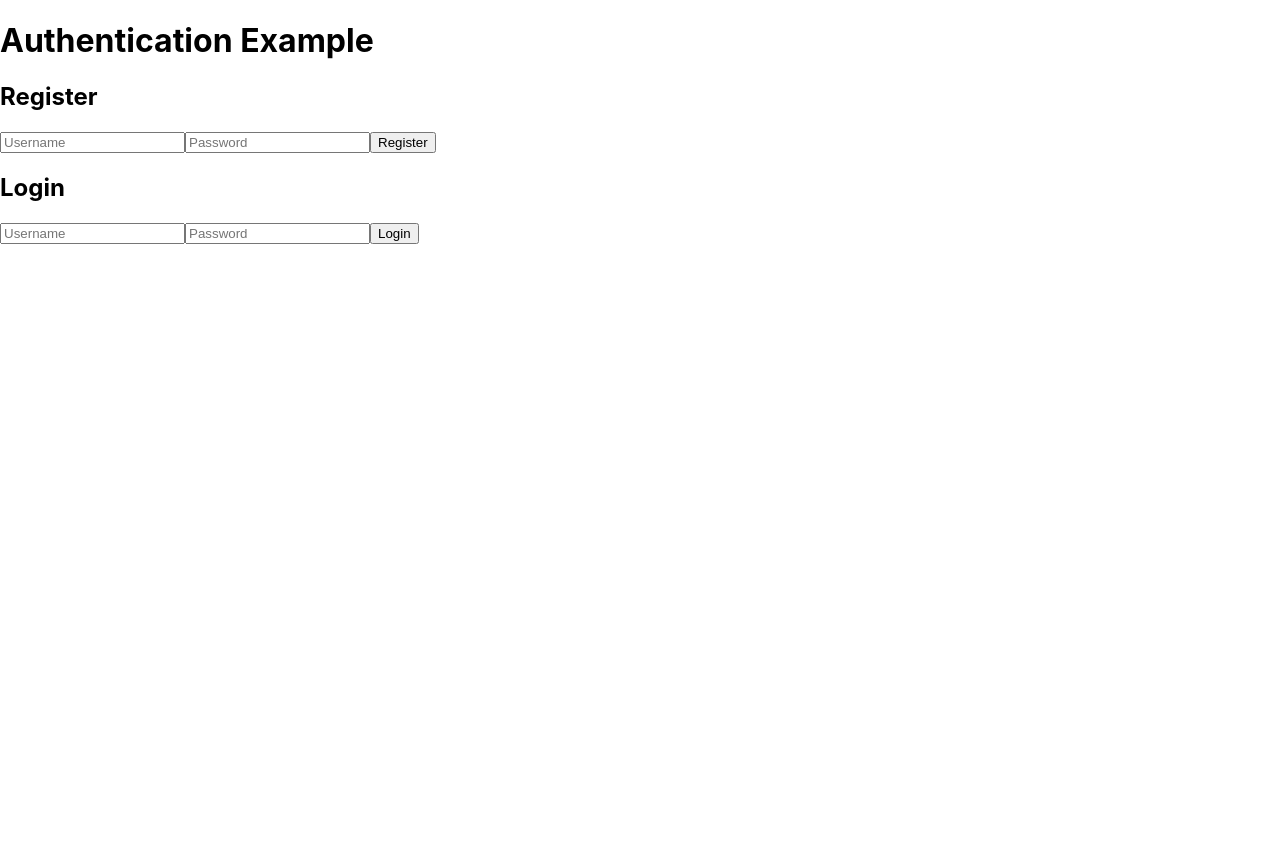
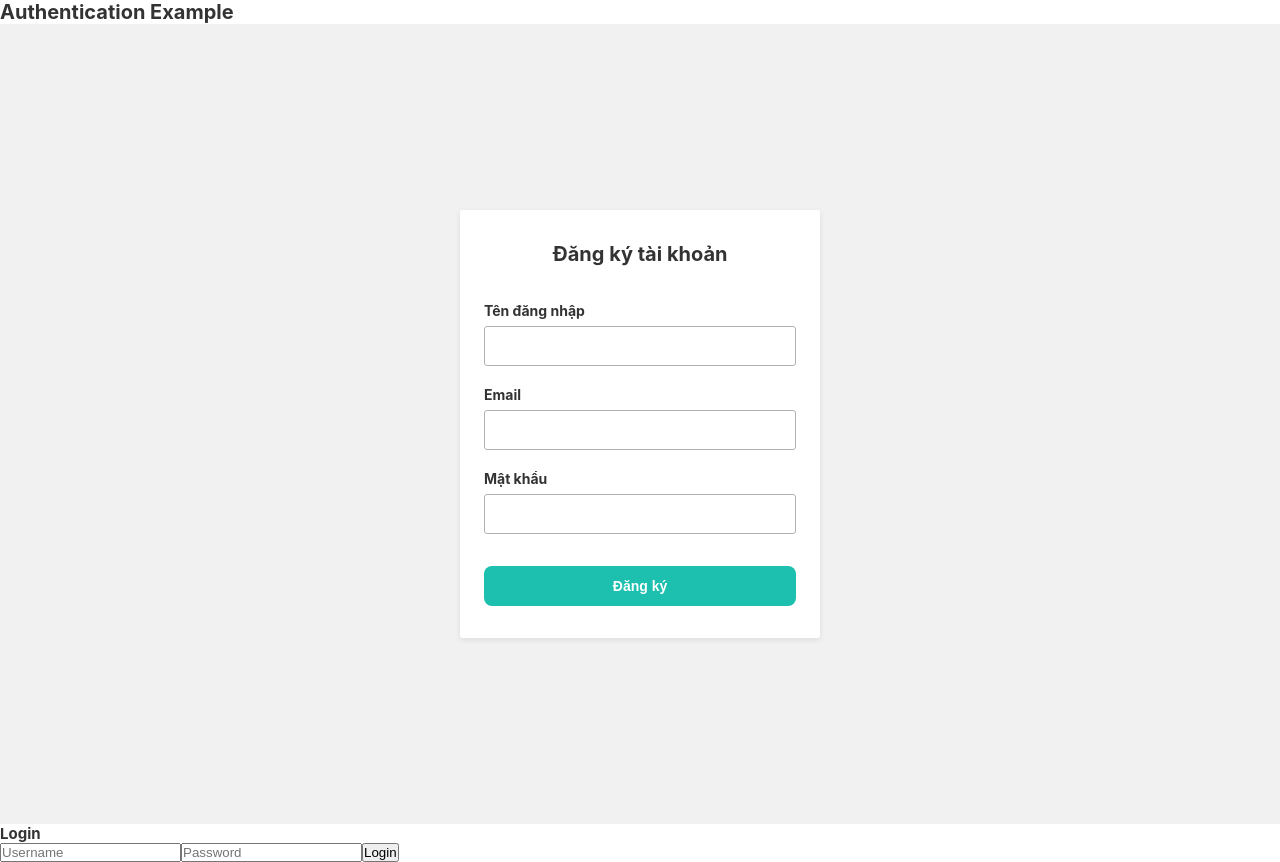
Before and after one commit to Hungba9b2003/SDN302_SE1760_Group1, a React (Create React App) app in the folder client/: page / in a window 1280 px wide. Before the commit the page ends 800 px from the top, so only its background shows below. Built offline with nearby package versions, Linux system fonts and the light colour scheme.

Commit message:
18/9/2024

```diff
--- a/client/package.json
+++ b/client/package.json
@@ -7,6 +7,7 @@
     "@testing-library/react": "^13.4.0",
     "@testing-library/user-event": "^13.5.0",
     "axios": "^1.7.7",
+    "http-proxy-middleware": "^3.0.2",
     "react": "^18.3.1",
     "react-dom": "^18.3.1",
     "react-router-dom": "^6.26.2",
--- a/client/src/components/Register.jsx
+++ b/client/src/components/Register.jsx
@@ -1,38 +1,76 @@
 import React, { useState } from "react";
-import axios from "axios";
+import "../module/Register.css"; // Import CSS vào component
 
 const Register = () => {
   const [username, setUsername] = useState("");
   const [password, setPassword] = useState("");
+  const [email, setEmail] = useState("");
+  const [error, setError] = useState({});
 
-  const handleRegister = async () => {
-    try {
-      await axios.post("http://localhost:5000/register", {
-        username,
-        password,
-      });
-      alert("User registered successfully");
-    } catch (error) {
-      console.error("There was an error registering the user!", error);
+  const validateForm = () => {
+    const errors = {};
+    if (!username) errors.username = "Vui lòng nhập tên đầy đủ của bạn";
+    if (!email) errors.email = "Vui lòng nhập email";
+    if (!/\S+@\S+\.\S+/.test(email)) errors.email = "Email không hợp lệ";
+    if (!password) errors.password = "Vui lòng nhập mật khẩu";
+    if (password.length < 6) errors.password = "Mật khẩu phải có ít nhất 6 ký tự";
+    return errors;
+  };
+
+  const handleRegister = (e) => {
+    e.preventDefault();
+    const validationErrors = validateForm();
+    if (Object.keys(validationErrors).length > 0) {
+      setError(validationErrors);
+    } else {
+      console.log({ username, email, password });
     }
   };
 
   return (
-    <div>
-      <h2>Register</h2>
+    <div className="main">
+      <form className="form" id="form-1" onSubmit={handleRegister}>
+        <h3 className="heading">Đăng ký tài khoản</h3>
+        <div className="spacer"></div>
+
+        <div className={`form-group ${error.username ? "invalid" : ""}`}>
+          <label className="form-label" htmlFor="username">Tên đăng nhập</label>
           <input
+            className="form-control"
+            id="username"
             type="text"
             value={username}
             onChange={(e) => setUsername(e.target.value)}
-        placeholder="Username"
           />
+          <span className="form-message">{error.username}</span>
+        </div>
+
+        <div className={`form-group ${error.email ? "invalid" : ""}`}>
+          <label className="form-label" htmlFor="email">Email</label>
           <input
+            className="form-control"
+            id="email"
+            type="email"
+            value={email}
+            onChange={(e) => setEmail(e.target.value)}
+          />
+          <span className="form-message">{error.email}</span>
+        </div>
+
+        <div className={`form-group ${error.password ? "invalid" : ""}`}>
+          <label className="form-label" htmlFor="password">Mật khẩu</label>
+          <input
+            className="form-control"
+            id="password"
             type="password"
             value={password}
             onChange={(e) => setPassword(e.target.value)}
-        placeholder="Password"
           />
-      <button onClick={handleRegister}>Register</button>
+          <span className="form-message">{error.password}</span>
+        </div>
+
+        <button className="form-submit" type="submit">Đăng ký</button>
+      </form>
     </div>
   );
 };
--- /dev/null
+++ b/client/src/module/Register.css
@@ -0,0 +1,106 @@
+* {
+    padding: 0;
+    margin: 0;
+    box-sizing: border-box;
+}
+html {
+    color: #333;
+    font-size: 62.5%;
+    font-family: "Open Sans", sans-serif;
+}
+.main {
+    background: #f1f1f1;
+    min-height: 100vh;
+    display: flex;
+    justify-content: center;
+}
+.form {
+    width: 360px;
+    min-height: 100px;
+    padding: 32px 24px;
+    text-align: center;
+    background: #fff;
+    border-radius: 2px;
+    margin: 24px;
+    align-self: center;
+    box-shadow: 0 2px 5px 0 rgba(51, 62, 73, 0.1);
+}
+.form .heading {
+    font-size: 2rem;
+}
+.form .desc {
+    text-align: center;
+    color: #636d77;
+    font-size: 1.6rem;
+    font-weight: lighter;
+    line-height: 2.4rem;
+    margin-top: 16px;
+    font-weight: 300;
+}
+
+.form-group {
+    display: flex;
+    margin-bottom: 16px;
+    flex-direction: column;
+}
+
+.form-label,
+.form-message {
+    text-align: left;
+}
+
+.form-label {
+    font-weight: 700;
+    padding-bottom: 6px;
+    line-height: 1.8rem;
+    font-size: 1.4rem;
+}
+
+.form-control {
+    height: 40px;
+    padding: 8px 12px;
+    border: 1px solid #b3b3b3;
+    border-radius: 3px;
+    outline: none;
+    font-size: 1.4rem;
+}
+
+.form-control:hover {
+    border-color: #1dbfaf;
+}
+
+.form-group.invalid .form-control {
+    border-color: #f33a58;
+}
+
+.form-group.invalid .form-message {
+    color: #f33a58;
+}
+
+.form-message {
+    font-size: 1.2rem;
+    line-height: 1.6rem;
+    padding: 4px 0 0;
+}
+
+.form-submit {
+    outline: none;
+    background-color: #1dbfaf;
+    margin-top: 12px;
+    padding: 12px 16px;
+    font-weight: 600;
+    color: #fff;
+    border: none;
+    width: 100%;
+    font-size: 14px;
+    border-radius: 8px;
+    cursor: pointer;
+}
+
+.form-submit:hover {
+    background-color: #1ac7b6;
+}
+
+.spacer {
+    margin-top: 36px;
+}
--- a/package.json
+++ b/package.json
@@ -5,6 +5,7 @@
     "dev": "concurrently \"npm run client\" \"npm run server\""
   },
   "dependencies": {
+    "axios": "^1.7.7",
     "concurrently": "^9.0.1"
   }
 }
```
Also changed, not shown: 2 other files (tests, documents, lock files or other folders). Lines whose indentation alone changed are shown as unchanged.
